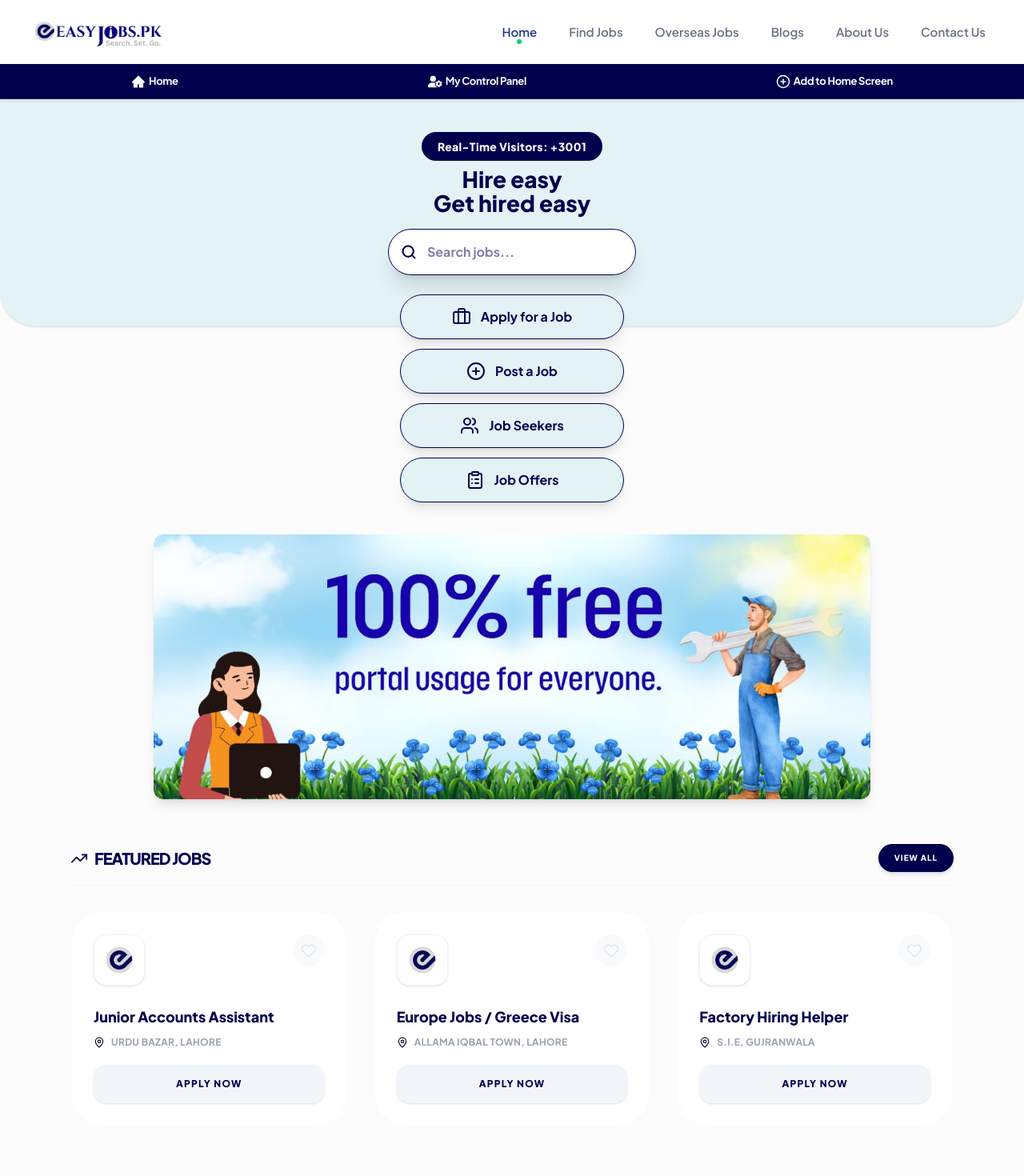
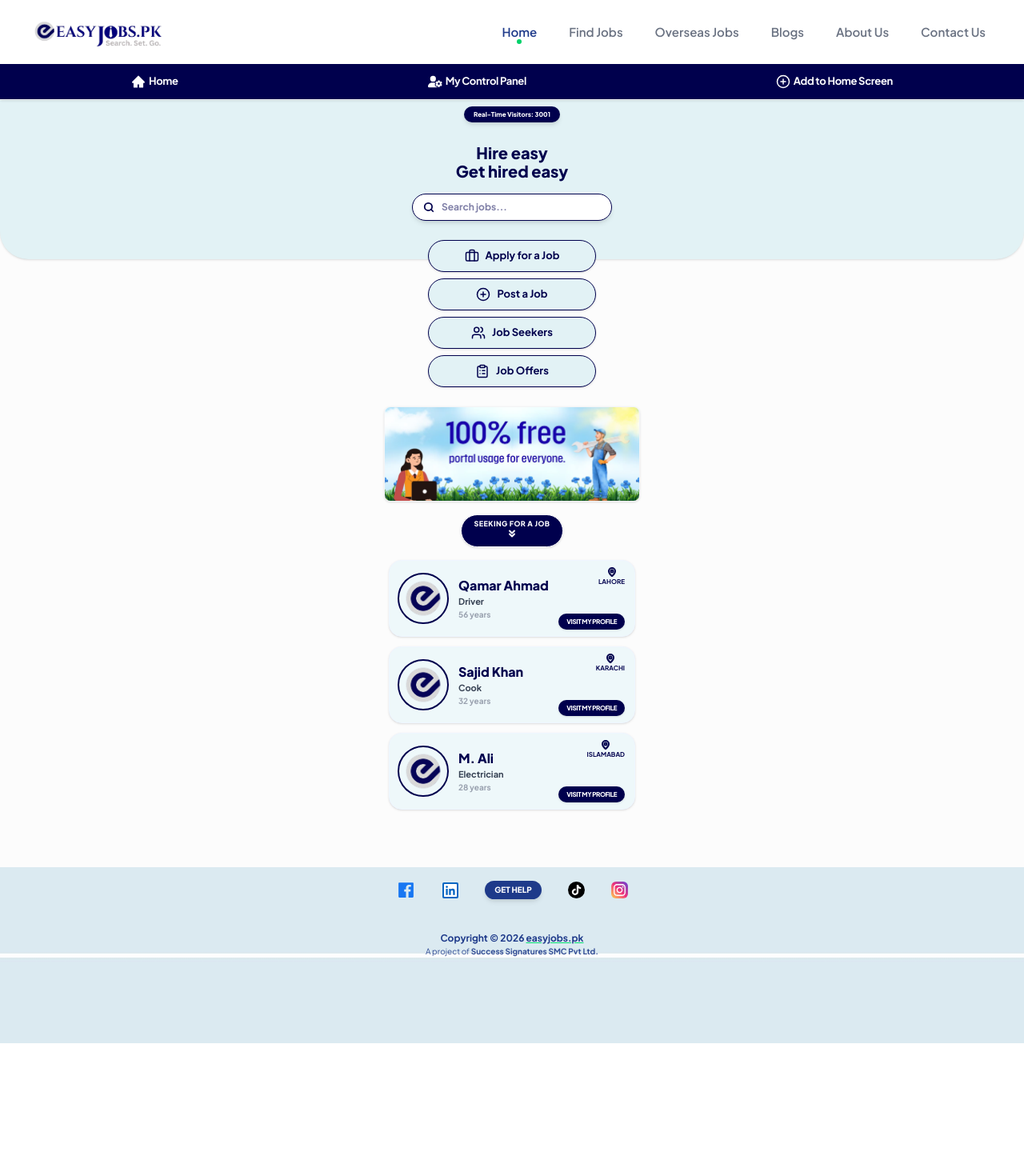
Before and after one commit to fmughalishere/client, a Next.js app: page / in a window 1280 px wide. Shown: the top 1470 px of the page at 80% size. After the commit the page ends 1304 px from the top, so only its background shows below. Built offline with nearby package versions, Linux system fonts and the light colour scheme.

Commit message:
Add components

```diff
--- a/src/app/jobs/page.tsx
+++ b/src/app/jobs/page.tsx
@@ -5,8 +5,7 @@ import { motion } from "framer-motion";
 import { useRouter } from "next/navigation";
 import { MapPin, Globe, ChevronDown } from "lucide-react";
 import { FaMale, FaFemale } from "react-icons/fa";
-
-
+import { FaUser } from "react-icons/fa";
 export default function JobApplicationPage() {
   const router = useRouter();
   const [isLoggedIn, setIsLoggedIn] = useState(false);
@@ -358,14 +357,16 @@ options: ["Other"]
         {selectedIcon === "male" ? <FaMale /> : <FaFemale />}
       </div>
     ) : (
-      <div className="w-20 h-20 rounded-full border flex items-center justify-center text-gray-400">No Image</div>
+      <div className="w-24 h-24 rounded-full border flex items-center justify-center text-gray-400 text-4xl">
+  <FaUser />
+</div>
     )}
 
     <button type="button" className="bg-blue-500 text-white py-2 px-4 rounded" onClick={() => fileInputRef.current?.click()}>Upload Image</button>
     <input type="file" accept="image/*" ref={fileInputRef} className="hidden" onChange={handleImageChange} />
   </div>
 
-  <div className="flex gap-4">
+  Or Select Icon<div className="flex gap-4">
     <label className="flex flex-col items-center cursor-pointer">
       <input type="radio" name="icon" className="hidden" checked={selectedIcon === "male"} onChange={() => handleIconSelect("male")} />
       <div className={`w-16 h-16 rounded-full border flex items-center justify-center text-2xl ${selectedIcon === "male" ? "bg-blue-200" : "bg-gray-100"}`}>
--- a/src/app/page.tsx
+++ b/src/app/page.tsx
@@ -11,21 +11,40 @@ import {
   Briefcase,
   Users,
   ClipboardList,
+  ChevronDown,
 } from "lucide-react";
 import { useEffect, useState } from "react";
 
 export default function HomePage() {
-  const featuredJobs = [
-    { title: "Junior Accounts Assistant", loc: "Urdu Bazar, Lahore", img: "/images/app_logo.png" },
-    { title: "Europe Jobs / Greece Visa", loc: "Allama Iqbal Town, Lahore", img: "/images/app_logo.png" },
-    { title: "Factory Hiring Helper", loc: "S.I.E, Gujranwala", img: "/images/app_logo.png" },
+  const jobSeekers = [
+    {
+      name: "Qamar Ahmad",
+      category: "Driver",
+      age: "56 years",
+      city: "Lahore",
+      img: "/images/app_logo.png"
+    },
+    {
+      name: "Sajid Khan",
+      category: "Cook",
+      age: "32 years",
+      city: "Karachi",
+      img: "/images/app_logo.png"
+    },
+    {
+      name: "M. Ali",
+      category: "Electrician",
+      age: "28 years",
+      city: "Islamabad",
+      img: "/images/app_logo.png"
+    },
   ];
 
   const quickActions = [
-    { label: "Apply for a Job", icon: <Briefcase size={24} />, href: "/jobs" },
-    { label: "Post a Job", icon: <PlusCircle size={24} />, href: "/dashboard/employer" },
-    { label: "Job Seekers", icon: <Users size={24} />, href: "/dashboard/employer" },
-    { label: "Job Offers", icon: <ClipboardList size={24} />, href: "/jobs" },
+    { label: "Apply for a Job", icon: <Briefcase size={18} />, href: "/jobs" },
+    { label: "Post a Job", icon: <PlusCircle size={18} />, href: "/dashboard/employer" },
+    { label: "Job Seekers", icon: <Users size={18} />, href: "/dashboard/employer" },
+    { label: "Job Offers", icon: <ClipboardList size={18} />, href: "/jobs" },
   ];
 
   const [visitorCount, setVisitorCount] = useState<number>(3000);
@@ -39,110 +58,83 @@ export default function HomePage() {
   }, []);
 
   return (
-    <main className="min-h-screen bg-[#fcfcfc] pb-16">
-      <section className="px-0 pt-0">
-        <div className="bg-[#e2f2f5] rounded-b-[45px] pt-10 pb-16 px-6 flex flex-col items-center shadow-sm">
-          <div className="relative w-full flex justify-center">
-            <div className="bg-[#00004d] text-white px-5 py-2 rounded-full font-black tracking-wide text-sm">
-              Real-Time Visitors: +{visitorCount}
-            </div>
+    <main className="min-h-screen bg-[#fcfcfc] pb-8 font-sans">
+      <section className="px-0 pt-0 relative">
+        <div className="bg-[#e2f2f5] rounded-b-[35px] pt-10 pb-12 px-6 flex flex-col items-center shadow-sm relative">
+          <div className="bg-[#00004d] text-white px-3 py-1 rounded-full font-black text-[8px] absolute top-2 z-30 shadow-md">
+            Real-Time Visitors: {visitorCount}
           </div>
-          <div className="text-center mb-4 mt-2">
-            <h1 className="text-[28px] font-black text-[#00004d] leading-[1.1]">
-              Hire easy
-            </h1>
-            <h1 className="text-[28px] font-black text-[#00004d] leading-[1.1]">
-              Get hired easy
-            </h1>
+          <div className="text-center mb-1 mt-4">
+            <h1 className="text-[20px] font-black text-[#00004d] leading-none">Hire easy</h1>
+            <h1 className="text-[20px] font-black text-[#00004d] leading-tight">Get hired easy</h1>
           </div>
-          <div className="relative w-full max-w-[310px]">
-            <div className="absolute inset-y-0 left-0 pl-4 flex items-center pointer-events-none">
-              <Search className="h-5 w-5 text-[#00004d]" strokeWidth={2.5} />
+          <div className="relative w-full max-w-[250px] mt-3">
+            <div className="absolute inset-y-0 left-0 pl-3.5 flex items-center pointer-events-none">
+              <Search className="h-3.5 w-3.5 text-[#00004d]" strokeWidth={3} />
             </div>
             <input
               type="text"
               placeholder="Search jobs..."
-              className="block w-full pl-12 pr-4 py-4 bg-white border border-[#00004d] rounded-full shadow-xl focus:outline-none focus:ring-2 focus:ring-blue-200 text-[#00004d] font-bold"
+              className="block w-full pl-9 pr-4 py-2 bg-white border border-[#00004d] rounded-full shadow-md text-xs text-[#00004d] font-bold outline-none"
             />
           </div>
         </div>
       </section>
-
-      <section className="max-w-md mx-auto px-6 -mt-10">
-        <div className="flex flex-col gap-3 items-center justify-center w-full">
+      <section className="max-w-md mx-auto px-6 -mt-6 relative z-20">
+        <div className="flex flex-col gap-2 items-center justify-center w-full">
           {quickActions.map((action, i) => (
-            <Link
-              key={i}
-              href={action.href}
-              className="w-full max-w-[280px] transition-transform active:scale-95"
-            >
-              <div className="flex items-center justify-center gap-3 h-[56px] bg-[#e2f2f5] rounded-full shadow-lg border border-[#00004d] text-[#00004d] hover:bg-[#00004d] hover:text-white transition-all duration-300 group">
+            <Link key={i} href={action.href} className="w-full max-w-[210px] transition-transform active:scale-95">
+              <div className="flex items-center justify-center gap-2 h-[40px] bg-[#e2f2f5] rounded-full shadow border border-[#00004d] text-[#00004d] hover:bg-[#00004d] hover:text-white transition-all duration-300 group">
                 <span className="flex items-center justify-center">{action.icon}</span>
-                <span className="font-bold text-18px leading-none whitespace-nowrap">
-                  {action.label}
-                </span>
+                <span className="font-bold text-[13px] whitespace-nowrap">{action.label}</span>
               </div>
             </Link>
           ))}
         </div>
       </section>
-      <section className="max-w-6xl mx-auto px-6 mt-10 flex justify-center">
-  <div className="w-full max-w-4xl rounded-xl overflow-hidden shadow-lg">
-    <Image
-      src="/images/IMG (6).jpeg"
-      alt="Promotional Banner"
-      width={1280}
-      height={473}
-      className="object-cover rounded-xl"
-      priority
-      unoptimized={true}
-    />
-  </div>
-</section>
-      <section className="max-w-6xl mx-auto px-6 mt-14">
-        <div className="flex justify-between items-center mb-8 border-b pb-4 border-gray-100">
-          <h3 className="text-xl font-black text-[#00004d] flex items-center gap-2 uppercase tracking-tighter">
-            <TrendingUp size={22} className="text-[#00004d]" />
-            Featured Jobs
-          </h3>
-          <Link
-            href="/jobs"
-            className="text-[10px] font-black text-white bg-[#00004d] px-5 py-2.5 rounded-full uppercase tracking-widest shadow-md"
-          >
-            View All
-          </Link>
+      <section className="max-w-6xl mx-auto px-6 mt-6 flex justify-center">
+        <div className="w-full max-w-xs rounded-lg overflow-hidden shadow-sm border border-gray-100">
+          <Image src="/images/IMG (6).jpeg" alt="Promotional Banner" width={1280} height={473} className="object-cover" priority unoptimized={true} />
         </div>
-        <div className="grid grid-cols-1 md:grid-cols-3 gap-8">
-          {featuredJobs.map((job, idx) => (
+      </section>
+      <section className="flex justify-center mt-4 mb-4 relative z-30">
+        <div className="bg-[#00004d] text-white px-4 py-1.5 rounded-full flex flex-col items-center shadow-sm border border-white">
+            <span className="text-[9px] font-black uppercase tracking-wider leading-none">Seeking for a job</span>
+            <div className="flex flex-col items-center -space-y-2 animate-bounce mt-0.5">
+                <ChevronDown size={12} strokeWidth={4} />
+                <ChevronDown size={12} strokeWidth={4} />
+            </div>
+        </div>
+      </section>
+      <section className="max-w-[340px] mx-auto px-4 mt-2 mb-10">
+        <div className="flex flex-col gap-3">
+          {jobSeekers.map((seeker, idx) => (
             <div
               key={idx}
-              className="bg-white rounded-[2.5rem] border border-gray-50 p-7 flex flex-col gap-5 hover:shadow-2xl transition-all group relative overflow-hidden"
+              className="bg-[#eef8fa] border border-blue-50 rounded-2xl p-2.5 flex items-center gap-3 relative shadow-sm h-24"
             >
-              <div className="flex justify-between items-start">
-                <div className="w-16 h-16 rounded-2xl overflow-hidden relative border border-gray-100 shadow-sm bg-white flex items-center justify-center p-2">
-                  <Image
-                    src={job.img}
-                    alt="job logo"
-                    fill
-                    unoptimized={true}
-                    className="object-contain p-2"
-                  />
-                </div>
-                <button className="text-gray-200 hover:text-red-500 transition-colors bg-gray-50 p-2.5 rounded-full">
-                  <Heart size={20} />
-                </button>
+              <div className="w-16 h-16 rounded-full border-2 border-[#00004d] overflow-hidden shrink-0 relative">
+                <Image src={seeker.img} alt={seeker.name} fill className="object-cover" unoptimized={true} />
               </div>
-              <div className="mt-2">
-                <h4 className="font-black text-[#00004d] text-lg leading-tight group-hover:text-blue-800 transition-colors">
-                  {job.title}
-                </h4>
-                <div className="flex items-center gap-2 mt-3 text-xs font-bold text-gray-400 uppercase tracking-wide">
-                  <MapPin size={14} className="text-[#000a31]" />
-                  {job.loc}
-                </div>
+              <div className="flex flex-col justify-center overflow-hidden pr-10">
+                <h2 className="text-base font-black text-[#00004d] truncate">
+                    {seeker.name}
+                </h2>
+                <p className="text-[11px] font-bold text-gray-700">
+                    {seeker.category}
+                </p>
+                <p className="text-[10px] font-bold text-gray-400">
+                    {seeker.age}
+                </p>
               </div>
-              <button className="w-full py-4 bg-[#f1f5f9] text-[#00004d] text-xs font-black rounded-2xl group-hover:bg-[#00004d] group-hover:text-white transition-all shadow-sm uppercase tracking-widest">
-                Apply Now
+              <div className="absolute top-2 right-3 flex flex-col items-center">
+                <MapPin size={12} className="text-[#00004d]" strokeWidth={4} />
+                <span className="font-bold text-[#00004d] text-[8px] uppercase">
+                    {seeker.city}
+                </span>
+              </div>
+              <button className="absolute bottom-2 right-3 bg-[#00004d] text-white px-2.5 py-1 rounded-full text-[8px] font-black shadow-sm active:scale-95 uppercase tracking-tighter">
+                Visit my profile
               </button>
             </div>
           ))}
```
